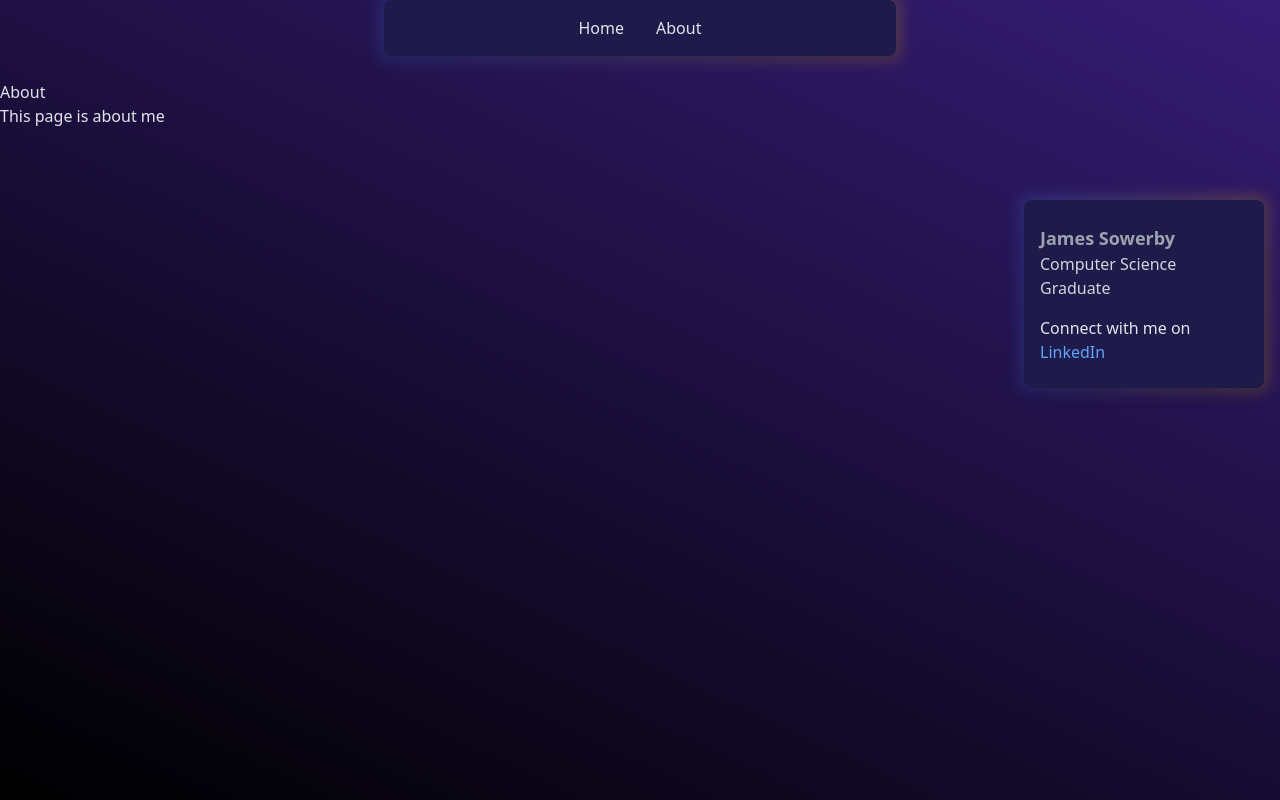
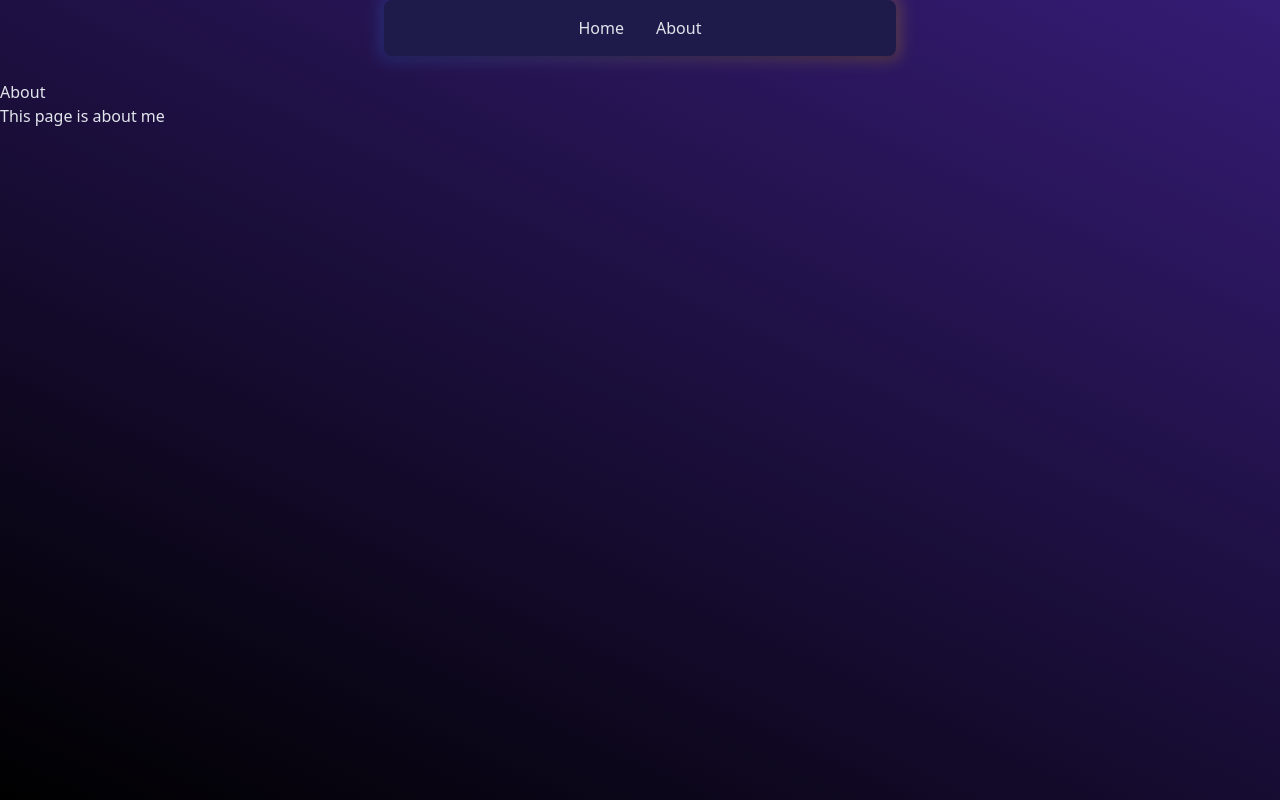
Before and after one commit to JimzSnowby/snowby-blog, a React (Vite) app: page /snowby-blog/about in a window 1280 px wide. Built offline with nearby package versions, Linux system fonts and the light colour scheme.

Commit message:
Moved sidebar to home

```diff
--- a/src/App.jsx
+++ b/src/App.jsx
@@ -4,13 +4,12 @@ import Home from './pages/Home';
 import About from './pages/About';
 import Menu from './components/Menu';
 import ArticlePage from './pages/ArticlePage';
-import LinkedInProfile from './components/LinkedInProfile';
+
 
 function App() {
   return (
     <div className="App">
       <Menu />
-      <LinkedInProfile />
       <Routes>
         <Route path="snowby-blog/" element={<Home />}/>
         <Route path="/article/:id" element={<ArticlePage />}/>
--- a/src/components/LinkedInProfile.jsx
+++ b/src/components/LinkedInProfile.jsx
@@ -2,7 +2,7 @@ import React from 'react';
 
 function LinkedInProfile() {
   return (
-    <div className="fixed right-4 top-1/4 group">
+    <div className="fixed right-4 top-1/5 group">
       {/* Glowing gradient border */}
       <div
         className="absolute -inset-1 bg-gradient-to-r from-blue-500 to-yellow-500 rounded-lg blur opacity-25 group-hover:opacity-100 transition duration-1000 group-hover:duration-500"
--- a/src/pages/Home.jsx
+++ b/src/pages/Home.jsx
@@ -1,4 +1,5 @@
 import Articles from "../components/Articles"
+import LinkedInProfile from '../components/LinkedInProfile';
 
 /**
 * Home page
@@ -10,6 +11,7 @@ import Articles from "../components/Articles"
 function Home() {
     return (
     <>
+        <LinkedInProfile />
         <Articles />
     </>
     )
```
